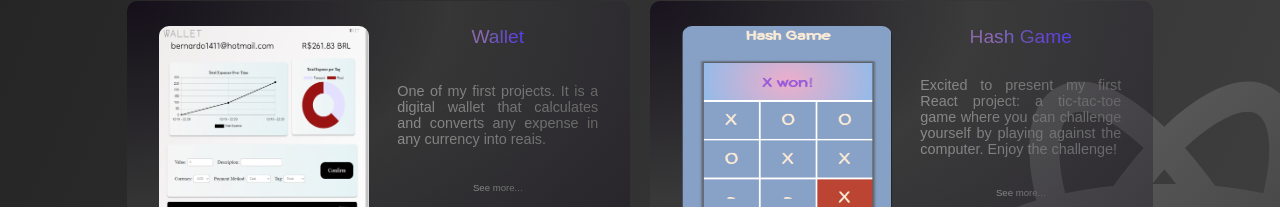
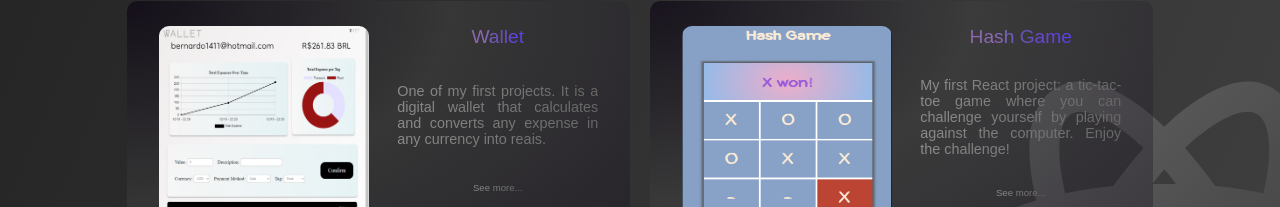
Before and after one commit to Bernardo1411/Bernardo_page, a Next.js app: page /portfolio in a window 1280 px wide. Shown: the part 477-684 px from the top of the page. Built offline with nearby package versions, Linux system fonts and the light colour scheme.

Commit message:
add hashgame to the list

```diff
--- a/src/app/portfolio/page.js
+++ b/src/app/portfolio/page.js
@@ -42,7 +42,7 @@ function Portfolio() {
             link="Hash-Game"
             techs={['react_mini', 'CSS3', 'HTML5', 'javascript']}
             description="
-            Excited to present my first React project: a tic-tac-toe game where you can challenge yourself by playing against the computer. Enjoy the challenge!"
+            My first React project: a tic-tac-toe game where you can challenge yourself by playing against the computer. Enjoy the challenge!"
           />
         </div>
       </PageContainer>
```
